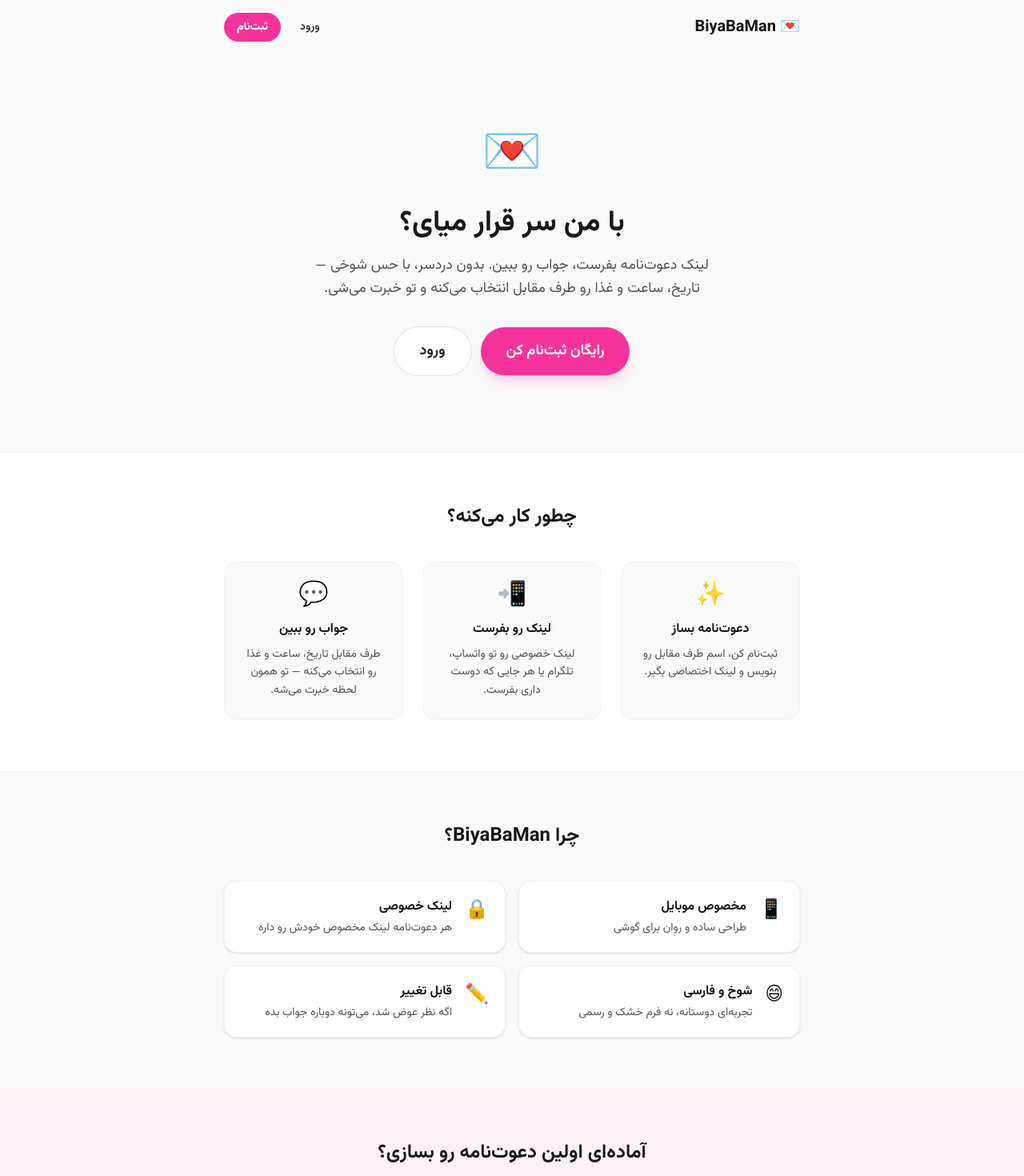
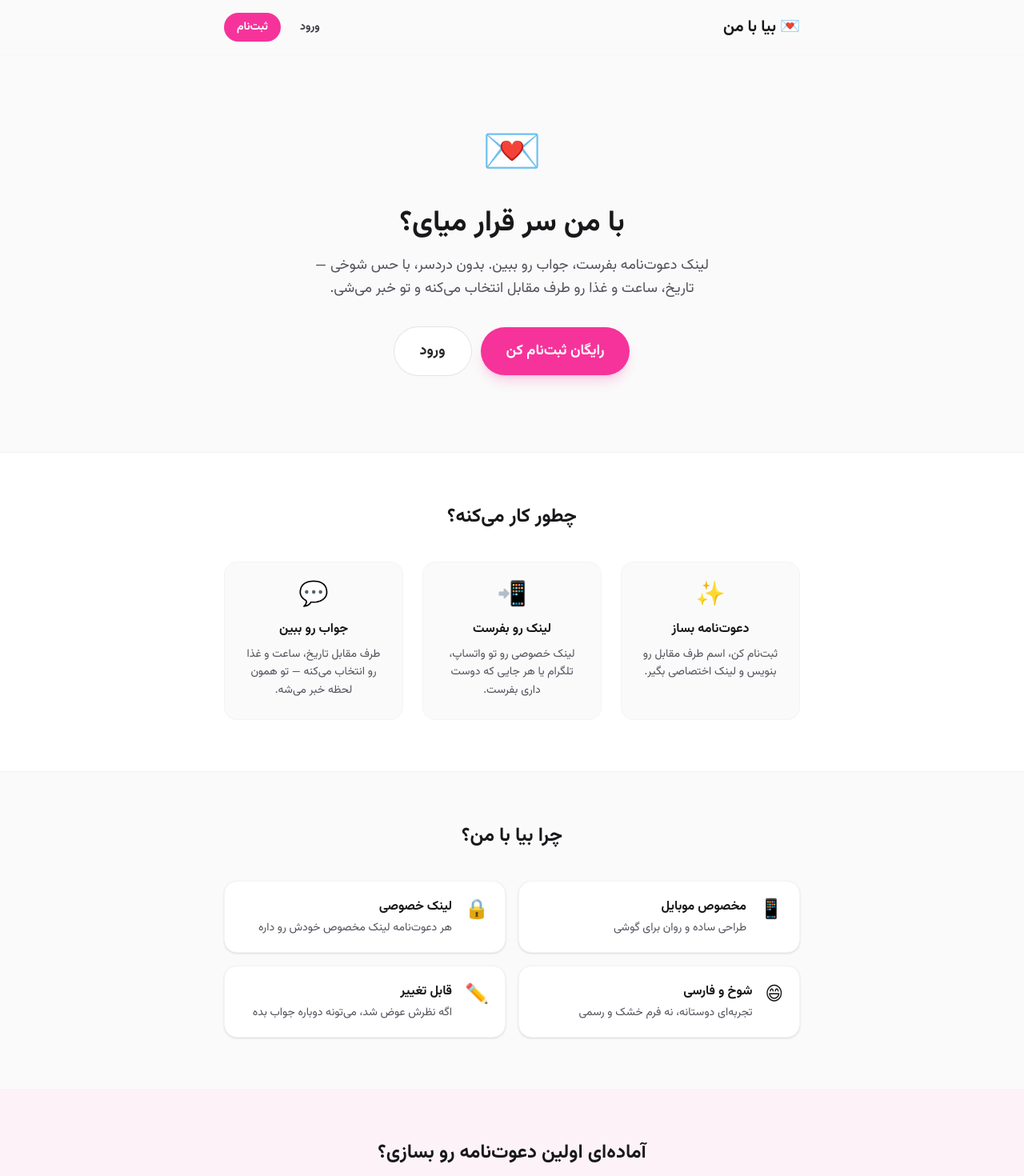
Before and after one commit to HesamMarshal/date-invite-app, a Next.js app: page / in a window 1280 px wide. Shown: the top 1470 px of the page at 80% size. Built offline with nearby package versions, Linux system fonts and the light colour scheme.

Commit message:
fix(admin): use Persian calendar for toDate minDate constraint

```diff
--- a/src/app/admin/create-invite.tsx
+++ b/src/app/admin/create-invite.tsx
@@ -394,10 +394,16 @@
                 setDateFromLabel("");
                 return;
               }
-              setDateFromLabel(value.format("YYYY/MM/DD"));
-              setDateFrom(
-                toAsciiDigits(value.convert(gregorian).format("YYYY-MM-DD"))
+              const label = value.format("YYYY/MM/DD");
+              const iso = toAsciiDigits(
+                value.convert(gregorian).format("YYYY-MM-DD")
               );
+              setDateFromLabel(label);
+              setDateFrom(iso);
+              if (dateTo && iso > dateTo) {
+                setDateTo("");
+                setDateToLabel("");
+              }
             }}
           />
           <DatePicker
@@ -409,7 +415,7 @@
             inputClass={datePickerClass}
             containerClassName="w-full"
             placeholder="تا تاریخ"
-            minDate={dateFrom || undefined}
+            minDate={dateFromLabel || undefined}
             onChange={(value) => {
               if (!value || Array.isArray(value)) {
                 setDateTo("");
--- a/src/app/i/[token]/invite-flow.tsx
+++ b/src/app/i/[token]/invite-flow.tsx
@@ -8,6 +8,7 @@
   timeToMinutes,
   toAsciiDigits,
 } from "@/lib/datetime";
+import { isoToPersianPickerDate } from "@/lib/persian-picker";
 import DatePicker from "react-multi-date-picker";
 import persian from "react-date-object/calendars/persian";
 import persianFa from "react-date-object/locales/persian_fa";
@@ -339,8 +340,8 @@
             value={dateLabel || undefined}
             editable={false}
             calendarPosition="bottom-center"
-            minDate={windows.dateFrom || undefined}
-            maxDate={windows.dateTo || undefined}
+            minDate={isoToPersianPickerDate(windows.dateFrom)}
+            maxDate={isoToPersianPickerDate(windows.dateTo)}
             inputClass="w-full max-w-xs rounded-2xl border border-zinc-300 bg-white px-6 py-4 text-center text-lg outline-none transition focus:border-pink-500 focus:ring-2 focus:ring-pink-200"
             containerClassName="w-full max-w-xs"
             placeholder="یک تاریخ انتخاب کن"
--- a/src/app/page.tsx
+++ b/src/app/page.tsx
@@ -3,13 +3,19 @@
 
 export const metadata: Metadata = {
   title: {
-    absolute: "BiyaBaMan — دعوت‌نامه برای قرار",
+    absolute: "بیا با من — دعوت‌نامه برای قرار",
   },
   description:
     "لینک دعوت‌نامه بفرست، جواب رو ببین. تجربه شوخ و فارسی برای دعوت به قرار — تاریخ، ساعت و غذا.",
 };
 
-function PrimaryLink({ href, children }: { href: string; children: React.ReactNode }) {
+function PrimaryLink({
+  href,
+  children,
+}: {
+  href: string;
+  children: React.ReactNode;
+}) {
   return (
     <Link
       href={href}
@@ -20,7 +26,13 @@
   );
 }
 
-function SecondaryLink({ href, children }: { href: string; children: React.ReactNode }) {
+function SecondaryLink({
+  href,
+  children,
+}: {
+  href: string;
+  children: React.ReactNode;
+}) {
   return (
     <Link
       href={href}
@@ -45,15 +57,27 @@
   {
     emoji: "💬",
     title: "جواب رو ببین",
-    text: "طرف مقابل تاریخ، ساعت و غذا رو انتخاب می‌کنه — تو همون لحظه خبرت می‌شه.",
+    text: "طرف مقابل تاریخ، ساعت و غذا رو انتخاب می‌کنه — تو همون لحظه خبر می‌شه.",
   },
 ];
 
 const features = [
   { emoji: "📱", title: "مخصوص موبایل", text: "طراحی ساده و روان برای گوشی" },
-  { emoji: "🔒", title: "لینک خصوصی", text: "هر دعوت‌نامه لینک مخصوص خودش رو داره" },
-  { emoji: "😄", title: "شوخ و فارسی", text: "تجربه‌ای دوستانه، نه فرم خشک و رسمی" },
-  { emoji: "✏️", title: "قابل تغییر", text: "اگه نظر عوض شد، می‌تونه دوباره جواب بده" },
+  {
+    emoji: "🔒",
+    title: "لینک خصوصی",
+    text: "هر دعوت‌نامه لینک مخصوص خودش رو داره",
+  },
+  {
+    emoji: "😄",
+    title: "شوخ و فارسی",
+    text: "تجربه‌ای دوستانه، نه فرم خشک و رسمی",
+  },
+  {
+    emoji: "✏️",
+    title: "قابل تغییر",
+    text: "اگه نظرش عوض شد، می‌تونه دوباره جواب بده",
+  },
 ];
 
 export default function Home() {
@@ -62,7 +86,7 @@
       <header className="sticky top-0 z-10 border-b border-zinc-100/80 bg-[#fafafa]/90 backdrop-blur-md">
         <div className="mx-auto flex max-w-3xl items-center justify-between gap-4 px-6 py-4">
           <Link href="/" className="text-xl font-bold text-zinc-900">
-            💌 BiyaBaMan
+            💌 بیا با من
           </Link>
           <nav className="flex items-center gap-2">
             <Link
@@ -90,7 +114,7 @@
             </h1>
             <p className="mx-auto max-w-lg text-lg leading-relaxed text-zinc-600">
               لینک دعوت‌نامه بفرست، جواب رو ببین. بدون دردسر، با حس شوخی —
-              تاریخ، ساعت و غذا رو طرف مقابل انتخاب می‌کنه و تو خبرت می‌شی.
+              تاریخ، ساعت و غذا رو طرف مقابل انتخاب می‌کنه و تو خبر می‌شی.
             </p>
           </div>
           <div className="animate-fade-in flex flex-col gap-3 sm:flex-row">
@@ -101,7 +125,9 @@
 
         <section className="border-y border-zinc-100 bg-white">
           <div className="mx-auto max-w-3xl px-6 py-16">
-            <h2 className="mb-10 text-center text-2xl font-bold">چطور کار می‌کنه؟</h2>
+            <h2 className="mb-10 text-center text-2xl font-bold">
+              چطور کار می‌کنه؟
+            </h2>
             <div className="grid gap-6 sm:grid-cols-3">
               {steps.map((step, i) => (
                 <div
@@ -111,7 +137,9 @@
                 >
                   <p className="mb-3 text-3xl">{step.emoji}</p>
                   <p className="mb-2 font-bold">{step.title}</p>
-                  <p className="text-sm leading-relaxed text-zinc-600">{step.text}</p>
+                  <p className="text-sm leading-relaxed text-zinc-600">
+                    {step.text}
+                  </p>
                 </div>
               ))}
             </div>
@@ -119,7 +147,9 @@
         </section>
 
         <section className="mx-auto max-w-3xl px-6 py-16">
-          <h2 className="mb-10 text-center text-2xl font-bold">چرا BiyaBaMan؟</h2>
+          <h2 className="mb-10 text-center text-2xl font-bold">
+            چرا بیا با من؟
+          </h2>
           <div className="grid gap-4 sm:grid-cols-2">
             {features.map((f) => (
               <div
@@ -138,10 +168,12 @@
 
         <section className="bg-pink-50">
           <div className="mx-auto flex max-w-3xl flex-col items-center gap-6 px-6 py-16 text-center">
-            <h2 className="text-2xl font-bold">آماده‌ای اولین دعوت‌نامه رو بسازی؟</h2>
+            <h2 className="text-2xl font-bold">
+              آماده‌ای اولین دعوت‌نامه رو بسازی؟
+            </h2>
             <p className="max-w-md text-zinc-600">
-              ثبت‌نام رایگانه. چند ثانیه طول می‌کشه — بعدش لینک اختصاصی می‌گیری و
-              می‌فرستی.
+              ثبت‌نام رایگانه. چند ثانیه طول می‌کشه — بعدش لینک اختصاصی می‌گیری
+              و می‌فرستی.
             </p>
             <PrimaryLink href="/signup">شروع کن</PrimaryLink>
           </div>
@@ -149,7 +181,7 @@
       </main>
 
       <footer className="border-t border-zinc-100 py-8 text-center text-sm text-zinc-400">
-        <p>© {new Date().getFullYear()} BiyaBaMan</p>
+        <p>© {new Date().getFullYear()} بیا با من</p>
       </footer>
     </div>
   );
--- /dev/null
+++ b/src/lib/persian-picker.ts
@@ -0,0 +1,16 @@
+import DateObject from "react-date-object";
+import persian from "react-date-object/calendars/persian";
+import gregorian from "react-date-object/calendars/gregorian";
+import { isValidMysqlDate } from "./datetime";
+
+/** Gregorian YYYY-MM-DD → Persian DateObject for react-multi-date-picker min/max. */
+export function isoToPersianPickerDate(
+  iso: string | null | undefined
+): DateObject | undefined {
+  if (!iso || !isValidMysqlDate(iso)) return undefined;
+  return new DateObject({
+    date: iso,
+    format: "YYYY-MM-DD",
+    calendar: gregorian,
+  }).convert(persian);
+}
```
